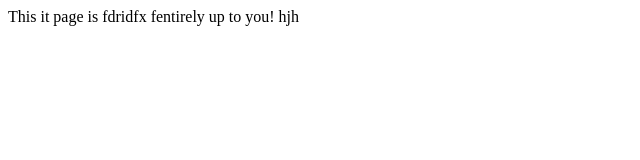
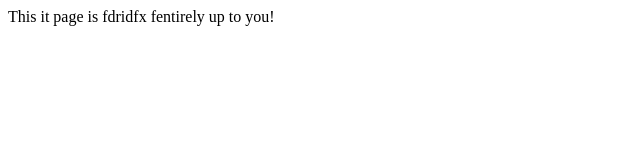
Before and after one commit to taohancheng/starbuzz, a plain HTML site: page freecoffee.html in a window 1280 px wide. Shown: the full height of the page, 0-640 px from the left. Drawn offline with Linux system fonts and the light colour scheme.

Commit message:
Update freecoffee.html

```diff
--- a/freecoffee.html
+++ b/freecoffee.html
@@ -7,7 +7,7 @@
 
   <body>
 	This it page is fdridfx fentirely up to you!
-	  hjh
+
 
 
 
```
